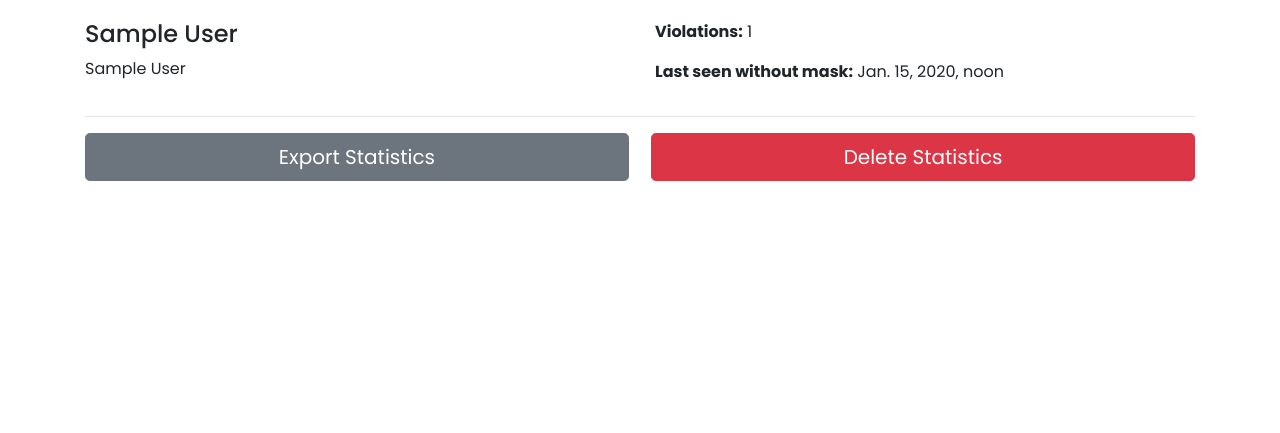
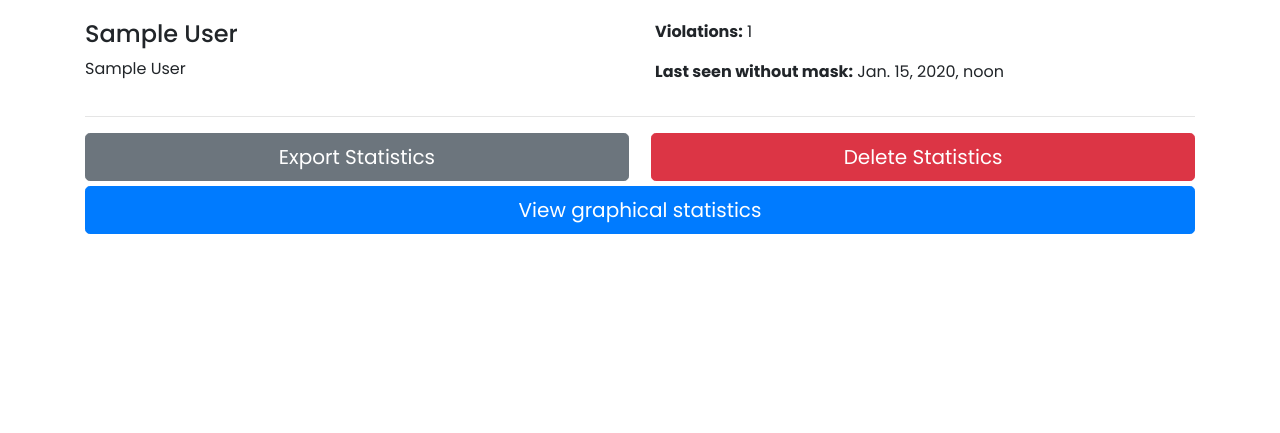
Before and after one commit to Maddie02/mask-detector, a Django app: page /dashboard/ in a window 1280 px wide. Shown: the part 56-489 px from the top of the page. Run offline with Django 3.2, Linux system fonts and the light colour scheme; a user stored in the database is signed in; tables that the repository leaves empty hold one stand-in row (values such as "Sample post").

Commit message:
[Update] Added button which redirects to charts page

```diff
--- a/mask_detect/accounts/static/accounts/styles.css
+++ b/mask_detect/accounts/static/accounts/styles.css
@@ -190,6 +190,11 @@ nav {
     width: 49%;
 }
 
+.btn-view {
+    margin-top: 5px;
+    width: 100%;
+}
+
 footer {
     color: #fff;
     background-color: rgba(0, 0, 0, 0.7);
--- a/mask_detect/accounts/templates/accounts/dashboard.html
+++ b/mask_detect/accounts/templates/accounts/dashboard.html
@@ -4,6 +4,7 @@
 <title>{% block title %}Dashboard{% endblock %}</title>
 
 {% block content %}
+    <div class="dashboard">
         <div class="container">
             {% for employee in employees %}
                 <div class="row">
@@ -28,5 +29,9 @@
                 <a href={% url 'export-all-stats' %} class="btn btn-secondary btn-lg btn-stat">Export Statistics</a>
                 <a href={% url 'delete-stats' %} class="btn btn-danger btn-lg btn-stat {{ disable }}">Delete Statistics</a>
             </div>
+            <div class="dash-buttons">
+                <a href={% url 'charts' %} class="btn btn-primary btn-lg btn-view">View graphical statistics</a>
+            </div>
+        </div>
     </div>
 {% endblock content %}
```
Lines whose indentation alone changed are shown as unchanged.
